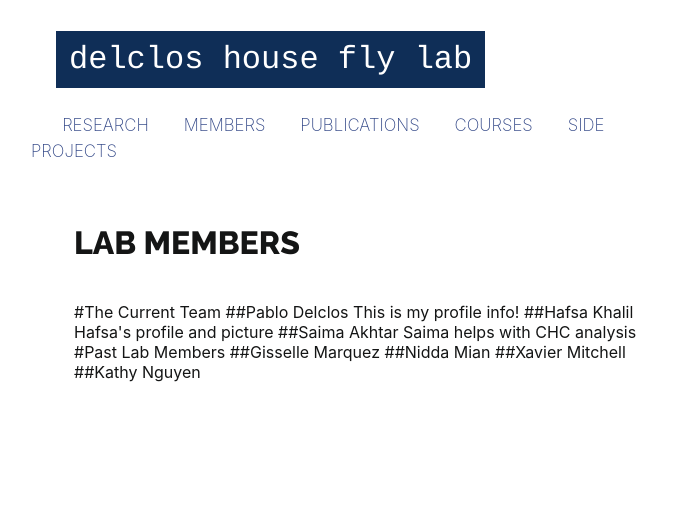
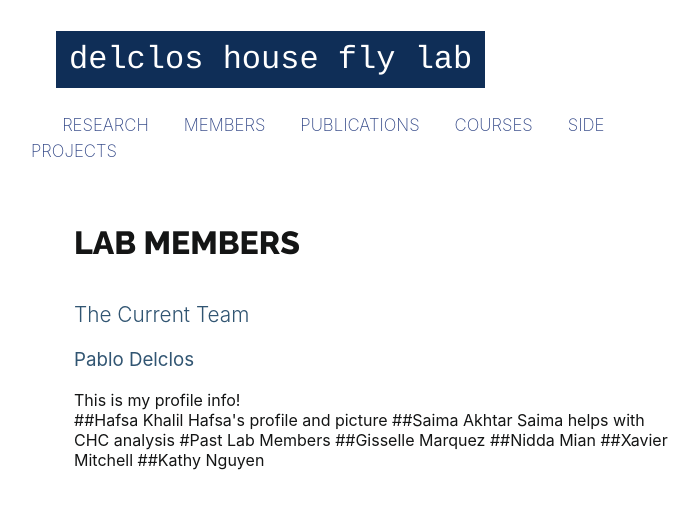
Before and after one commit to pjdelclos/pjdelclos.github.io, a Jekyll site: the page built from archives/index.html, in a window 1280 px wide. Shown: the top 509 px of the page, without its empty margins (266-965 px from the left). Built offline with Jekyll 4.4.1, drawn with Linux system fonts in a browser that asks for light colours; some web fonts are replaced.

Commit message:
Update index.html

```diff
--- a/archives/index.html
+++ b/archives/index.html
@@ -8,9 +8,11 @@ title: Archives
 
 <div class="heading">Lab Members</div>
 
-#The Current Team
-##Pablo Delclos
+<h2> The Current Team </h2>
+<h3> Pablo Delclos </h3>
+  <div>
   This is my profile info!
+  </div>
 
 ##Hafsa Khalil
   Hafsa's profile and picture
```
